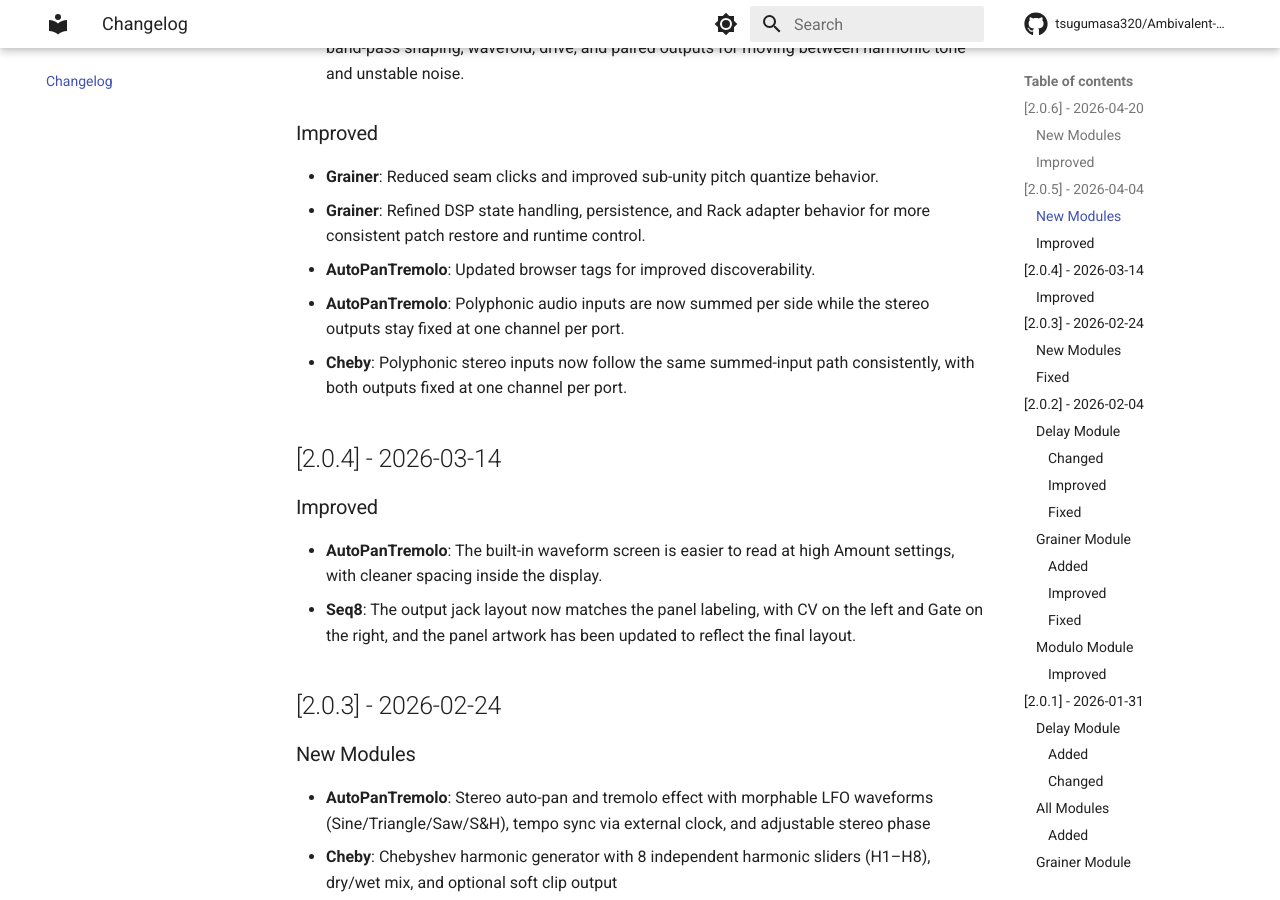
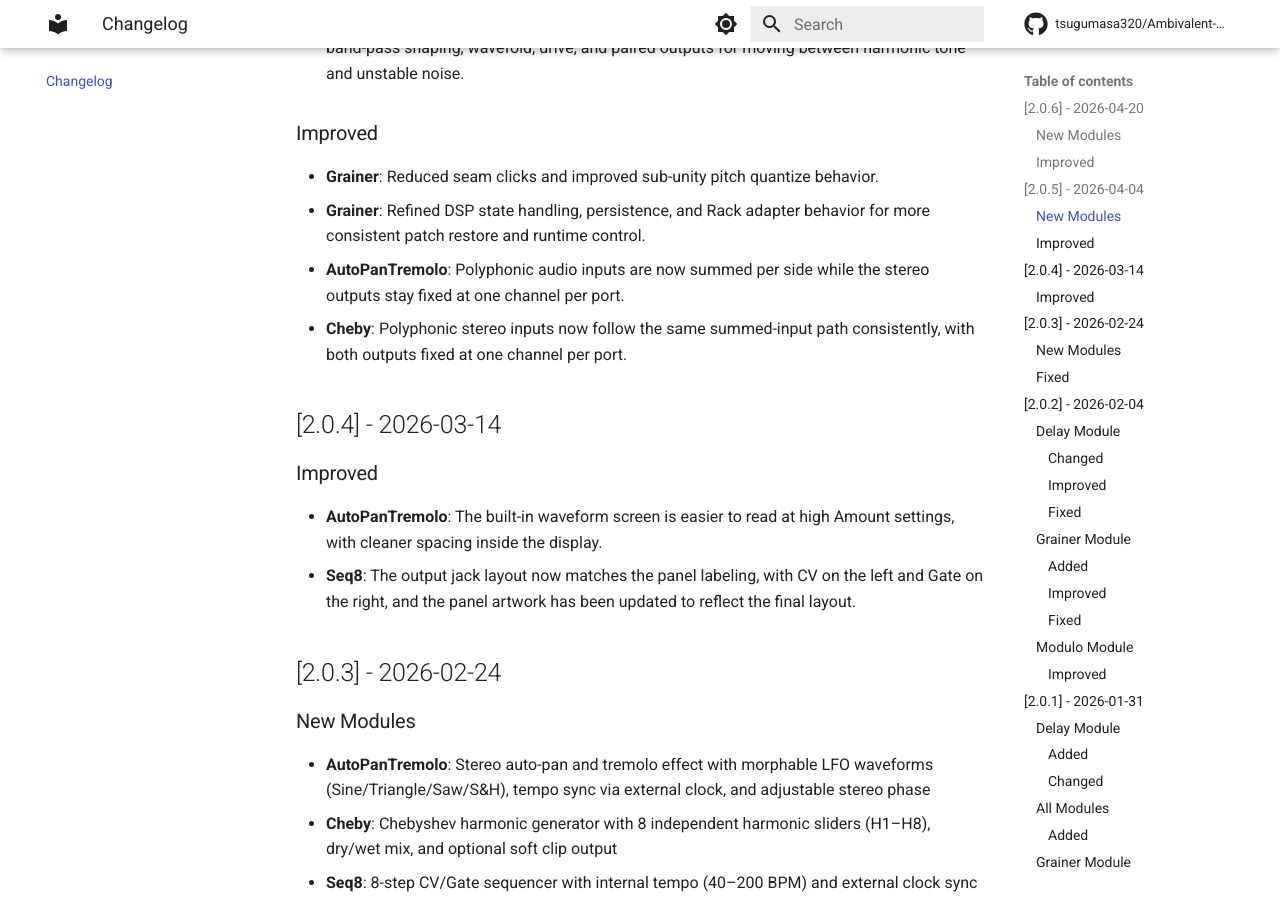
Before and after one commit to tsugumasa320/Ambivalent-Instruments-Manual, an MkDocs documentation site: the page built from docs/changelog.md, in a window 1280 px wide and 900 px high, scrolled down 752 px. Built offline with MkDocs 1.6.1 and Material for MkDocs 9.7.7, drawn with Linux system fonts in a browser that asks for light colours; comment, search, counter and statistics services are not loaded.

Commit message:
Trim AutoPanTremolo changelog wording

```diff
--- a/docs/changelog.md
+++ b/docs/changelog.md
@@ -22,7 +22,6 @@
 
 - **Grainer**: Reduced seam clicks and improved sub-unity pitch quantize behavior.
 - **Grainer**: Refined DSP state handling, persistence, and Rack adapter behavior for more consistent patch restore and runtime control.
-- **AutoPanTremolo**: Updated browser tags for improved discoverability.
 - **AutoPanTremolo**: Polyphonic audio inputs are now summed per side while the stereo outputs stay fixed at one channel per port.
 - **Cheby**: Polyphonic stereo inputs now follow the same summed-input path consistently, with both outputs fixed at one channel per port.
 
```
